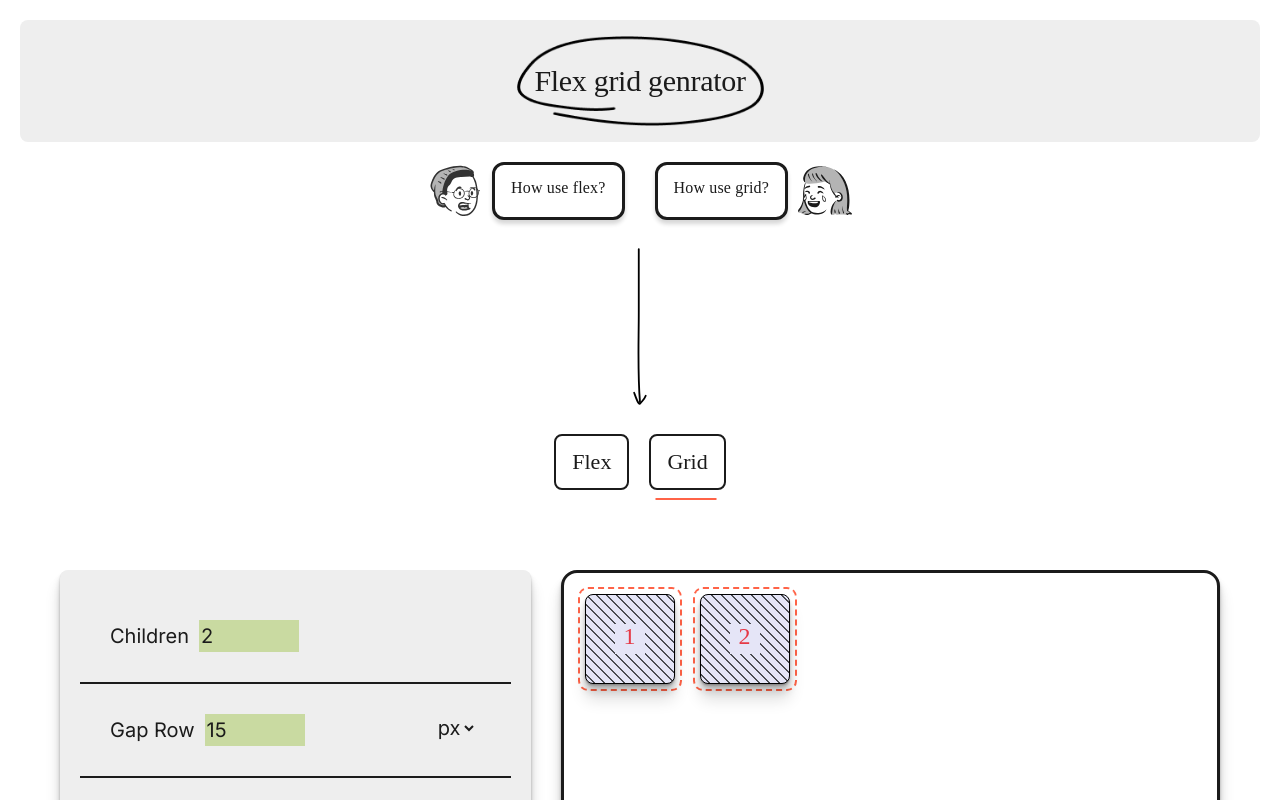
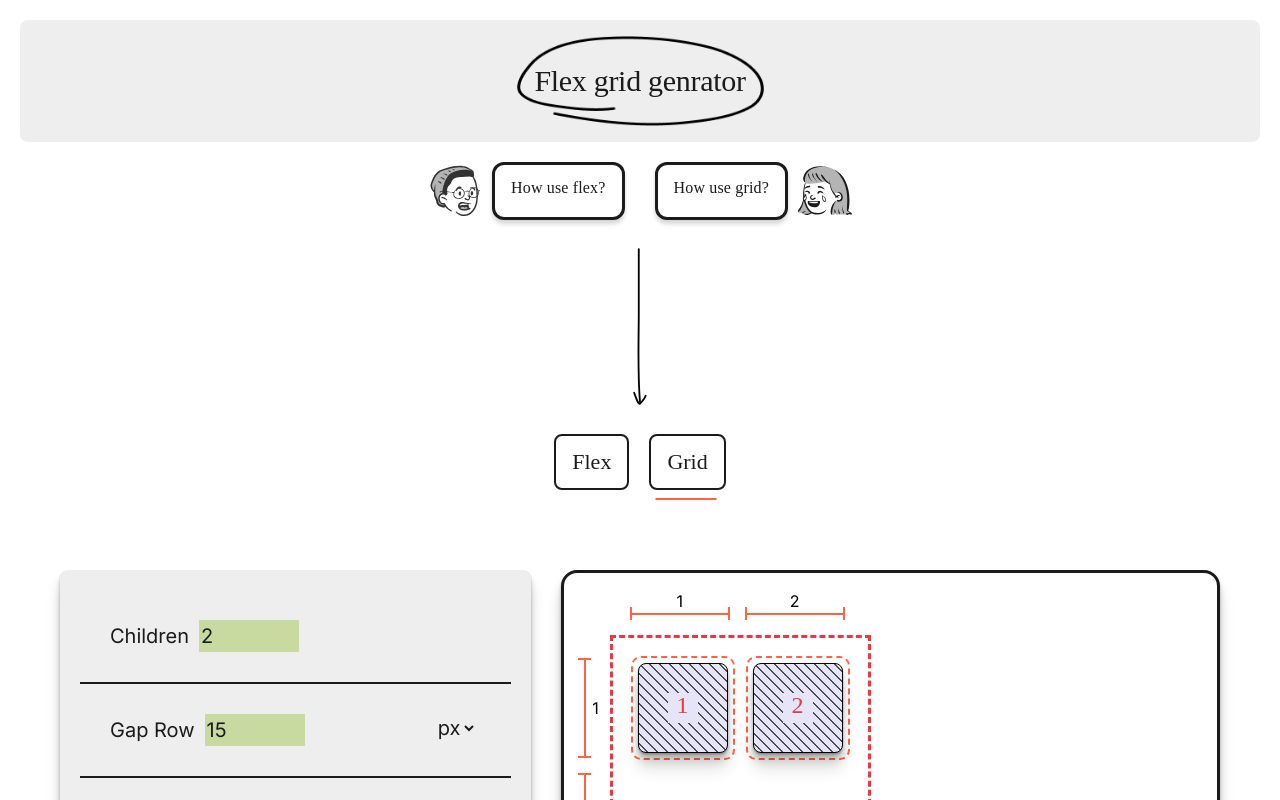
Before and after one commit to Andriikryl/flex-grid-generator, a Next.js app: page / in a window 1280 px wide. Both pictures are taken after a click on the button "Grid". Shown: the top 800 px of the page. Built offline with nearby package versions, Linux system fonts and the light colour scheme.

Commit message:
add graph row component

```diff
--- a/src/components/graph/Graph.tsx
+++ b/src/components/graph/Graph.tsx
@@ -8,6 +8,8 @@ interface GraphProps {
   step: number;
   classGraph?: string;
   classReng?: string;
+  style?: any;
+  numOfGrafh?: any;
 }
 
 export default function Graph({
@@ -16,9 +18,11 @@ export default function Graph({
   step,
   classGraph,
   classReng,
+  style,
+  numOfGrafh,
 }: GraphProps) {
   return (
-    <div className={classGraph}>
+    <div className={classGraph} style={style}>
       {range(from, to + 1, step).map((num) => (
         <div key={num} className={classReng}>
           <span>{num}</span>
--- a/src/components/grid/Grid.tsx
+++ b/src/components/grid/Grid.tsx
@@ -7,6 +7,7 @@ import { InputFrame } from "../inputFrame/InputFrame";
 import imageCode from "public/lines/annotation-noodle.svg";
 import Image from "next/image";
 import VisuallyHidden from "../visuallyhidden/VisuallyHidden";
+import Graph from "../graph/Graph";
 
 interface BoxBlock {
   amount: number;
@@ -301,6 +302,31 @@ export default function Grid() {
         </div>
         <div className={style.blog__content}>
           <div className={style.blog__wrapper}>
+            <div className={style.graph__wrapper}>
+              <Graph
+                from={1}
+                to={columnsNumber}
+                step={1}
+                style={{
+                  gap: `${gap}${gapRowValueType} ${gapColumn}${gapColumnValueType}`,
+                  gridTemplateColumns: dynamicColumnValue,
+                }}
+                numOfGrafh={columnsNumber}
+                classGraph={style.rgaph__columns}
+                classReng={style.inner__Item__graph}
+              />
+              <Graph
+                from={1}
+                to={rowsNumber}
+                step={1}
+                style={{
+                  gap: `${gap}${gapRowValueType} ${gapColumn}${gapColumnValueType}`,
+                  gridTemplateRows: dynamicRowsValue,
+                }}
+                numOfGrafh={rowsNumber}
+                classGraph={style.rgaph__rows}
+                classReng={style.inner__ItemRows__graph}
+              />
               <BoxBlock
                 amount={children}
                 type="little"
@@ -317,6 +343,7 @@ export default function Grid() {
                 justifyContent={justifyContent}
                 alignContent={alignContent}
               />
+            </div>
             <div className={style.wrapper__code}>
               <div className={style.code__ImageBox}>
                 <Image src={imageCode} width={20} height={72} alt="" />
--- a/src/components/grid/style.module.css
+++ b/src/components/grid/style.module.css
@@ -60,20 +60,28 @@
     0 16px 16px rgba(0,0,0,0.12);
 }
 
-.blocks__box{
+.graph__wrapper{
     width: 700px ;
     overflow-x: scroll;
-    min-height: 700px;
-    padding: 16px;
-    border-radius: 16px;
-    border: 3px solid var(--black, #1B1B1B);
-    background: #FFF;
-    display: grid;
     box-shadow: 0 1px 1px rgba(0,0,0,0.12),
     0 2px 2px rgba(0,0,0,0.12),
     0 4px 4px rgba(0,0,0,0.12),
     0 8px 8px rgba(0,0,0,0.12),
     0 16px 16px rgba(0,0,0,0.12);
+    border: 3px solid var(--black, #1B1B1B);
+    background: #FFF;
+    padding: 16px;
+    border-radius: 16px;
+    min-height: 700px;
+    position: relative;
+}
+
+.blocks__box{
+    width: max-content;
+    padding: 20px;
+    display: grid;
+    border: 3px dashed #e63946;
+    margin-inline-start: 30px;
 }
 
 .block{
@@ -201,3 +209,72 @@
     align-items: center;
     justify-content: space-between;
 }
+
+.rgaph__columns{
+    display: grid;
+    padding-inline-start: 20px;
+    margin-inline-start: 30px;
+}
+
+.rgaph__rows{
+    top: 85px;
+    left: 20px;
+    position: absolute;
+    display: grid;
+}
+
+.inner__Item__graph{
+    border-bottom: 2px solid tomato;
+    margin-block-end: 20px;
+    display: grid;
+    place-items: center;
+    position: relative;
+}
+
+.inner__ItemRows__graph{
+    border-left: 2px solid tomato;
+    position: relative;
+    display: grid;
+    padding-inline-start: 5px;
+    place-items: center;
+}
+.inner__ItemRows__graph::after{
+    content: "";
+    display: block;
+    position: absolute;
+    left: -8px;
+    top: 0;
+    width: 13px;
+    height: 2px;
+    background-color: tomato;
+}
+.inner__ItemRows__graph::before{
+    content: "";
+    display: block;
+    position: absolute;
+    left: -8px;
+    bottom: 0;
+    width: 13px;
+    height: 2px;
+    background-color: tomato;
+}
+.inner__Item__graph::after{
+    content: "";
+    display: block;
+    position: absolute;
+    left: 0;
+    top: 18px;
+    width: 2px;
+    height: 13px;
+    background-color: tomato;
+}
+.inner__Item__graph::before{
+    content: "";
+    display: block;
+    position: absolute;
+    right: 0;
+    top: 18px;
+    width: 2px;
+    height: 13px;
+    background-color: tomato;
+}
```
Lines whose indentation alone changed are shown as unchanged.
